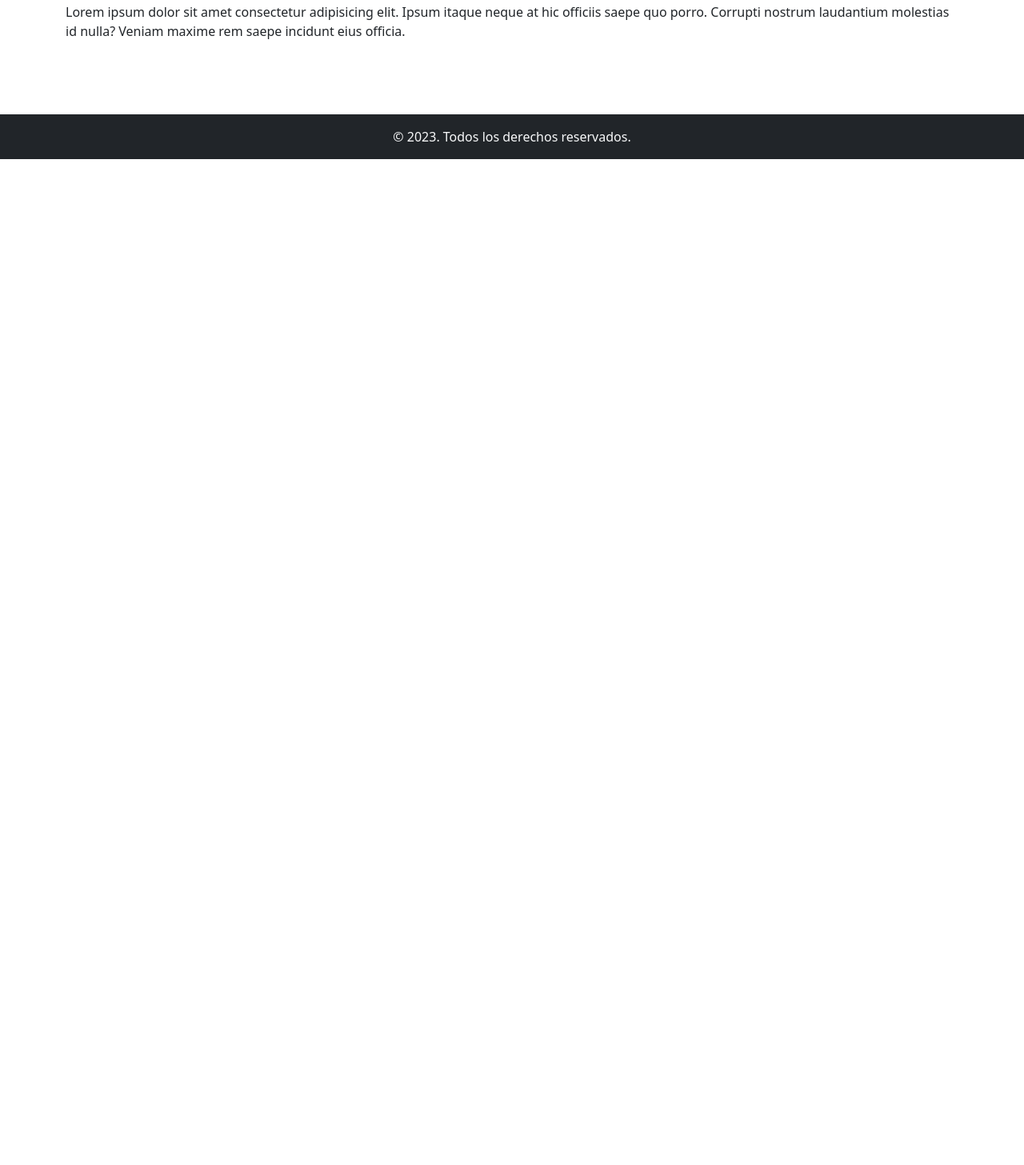
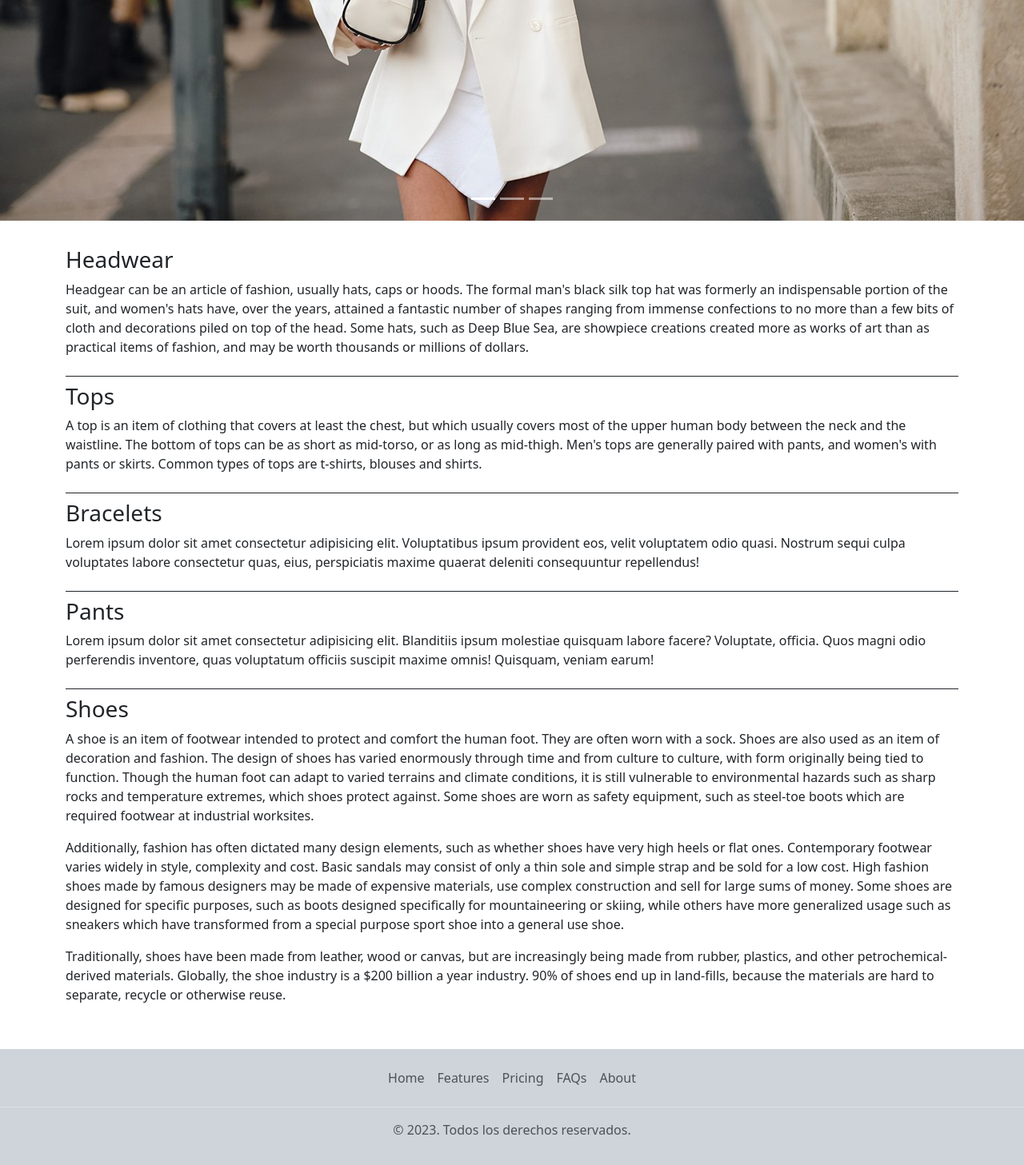
Before and after one commit to BlueBlizzardd/Landing-Page--2-Multimedia--Moda-, a plain HTML site: page index.html in a window 1280 px wide. Shown: the part 601-2058 px from the top of the page at 80% size. Before the commit the page ends 800 px from the top, so only its background shows below. Drawn offline with Linux system fonts and the light colour scheme.

Commit message:
Carousel, Styles

```diff
--- a/assets/styles/estilazo.css
+++ b/assets/styles/estilazo.css
@@ -8,6 +8,25 @@
 
 /* Nav Selectors */
 
+.navbar {
+    z-index: 9;
+}
+
+/* Carousel */
+
+.carousel .carousel-item {
+    height: 100vh;
+    min-height: 300px;
+}
+
+.carousel-item img {
+      position: absolute;
+      object-fit: cover;
+      top: 0;
+      left: 0;
+      min-height: 500px;
+}
+
 /* Header */
 
 /* Footer */
--- a/index.html
+++ b/index.html
@@ -6,6 +6,7 @@
     <meta http-equiv="X-UA-Compatible" content="IE=edge">
     <meta name="viewport" content="width=device-width, initial-scale=1.0">
     <title>Document</title>
+    <script src="assets/scripts/bootstrap.bundle.js"></script>
     <link rel="stylesheet" href="/assets/styles/bootstrap.css">
     <link rel="stylesheet" href="/assets/styles/estilazo.css">
 </head>
@@ -13,12 +14,13 @@
 <!-- TODO: Carrousel, fix the sticky footer, add images, change primary/secondary colors -->
 
 <body>
-    <script src="assets/scripts/bootstrap.bundle.js"></script>
 
     <header>
-        <nav class="navbar navbar-expand-lg bg-dark-subtle">
+        <nav class="navbar navbar-expand-lg bg-transparent">
             <div class="container-fluid">
-                <a href="#" class="navbar-brand">Clothing</a>
+                <a href="#" class="navbar-brand px-2">
+                    <img src="/assets/img/1280px-Chanel_logo_interlocking_cs.svg(3).png">
+                </a>
                 <button class="navbar-toggler" type="button" data-bs-toggle="collapse"
                     data-bs-target="#navbarSupportedContent" aria-controls="navbarSupportedContent"
                     aria-expanded="false" aria-label="Toggle navigation">
@@ -40,58 +42,147 @@
         </nav>
     </header>
 
-    <div class="container">
+    <div class="container-fluid px-0 pb-3">
+        <div id="carouselExampleIndicators" class="carousel slide" data-bs-ride="true">
+            <div class="carousel-indicators">
+                <button type="button" data-bs-target="#carouselExampleIndicators" data-bs-slide-to="0" class="active"
+                    aria-current="true" aria-label="Slide 1"></button>
+                <button type="button" data-bs-target="#carouselExampleIndicators" data-bs-slide-to="1"
+                    aria-label="Slide 2"></button>
+                <button type="button" data-bs-target="#carouselExampleIndicators" data-bs-slide-to="2"
+                    aria-label="Slide 3"></button>
+            </div>
+            <div class="carousel-inner">
+                <div class="carousel-item active">
+                    <img src="/assets/img/milan.jpg" class="d-block w-100 rounded-bottom-3" alt="...">
+                </div>
+                <div class="carousel-item">
+                    <img src="/assets/img/harajuku.jpg" class="d-block w-100 rounded-bottom-3" alt="...">
+                </div>
+                <div class="carousel-item">
+                    <img src="/assets/img/les.jpg" class="d-block w-100 rounded-bottom-3" alt="...">
+                </div>
+            </div>
+            <button class="carousel-control-prev" type="button" data-bs-target="#carouselExampleIndicators"
+                data-bs-slide="prev">
+                <span class="carousel-control-prev-icon" aria-hidden="true"></span>
+                <span class="visually-hidden">Previous</span>
+            </button>
+            <button class="carousel-control-next" type="button" data-bs-target="#carouselExampleIndicators"
+                data-bs-slide="next">
+                <span class="carousel-control-next-icon" aria-hidden="true"></span>
+                <span class="visually-hidden">Next</span>
+            </button>
+        </div>
+    </div>
+
+    <div class="container py-2">
         <div id="body">
             <div class="border-bottom border-dark py-2" id="headwear">
                 <h3> Headwear </h3>
                 <div>
-                    Headgear can be an article of fashion, usually hats, caps or hoods. The formal man's black silk top
+                    <p>
+                        Headgear can be an article of fashion, usually hats, caps or hoods. The formal man's black silk
+                        top
                         hat was formerly an indispensable portion of the suit, and women's hats have, over the years,
-                    attained a fantastic number of shapes ranging from immense confections to no more than a few bits of
+                        attained a fantastic number of shapes ranging from immense confections to no more than a few
+                        bits of
                         cloth and decorations piled on top of the head. Some hats, such as Deep Blue Sea, are showpiece
                         creations created more as works of art than as practical items of fashion, and may be worth
                         thousands or millions of dollars.
+                    </p>
                 </div>
             </div>
             <div class="border-bottom border-dark py-2" id="tops">
                 <h3> Tops </h3>
                 <div>
-                    A top is an item of clothing that covers at least the chest, but which usually covers most of the
+                    <p>
+                        A top is an item of clothing that covers at least the chest, but which usually covers most of
+                        the
                         upper human body between the neck and the waistline. The bottom of tops can be as short as
                         mid-torso, or as long as mid-thigh. Men's tops are generally paired with pants, and women's with
                         pants or skirts. Common types of tops are t-shirts, blouses and shirts.
+                    </p>
                 </div>
             </div>
             <div class="border-bottom border-dark py-2" id="bracelets">
                 <h3> Bracelets </h3>
                 <div>
+                    <p>
                         Lorem ipsum dolor sit amet consectetur adipisicing elit. Voluptatibus ipsum provident eos, velit
-                    voluptatem odio quasi. Nostrum sequi culpa voluptates labore consectetur quas, eius, perspiciatis
+                        voluptatem odio quasi. Nostrum sequi culpa voluptates labore consectetur quas, eius,
+                        perspiciatis
                         maxime quaerat deleniti consequuntur repellendus!
+                    </p>
                 </div>
             </div>
             <div class="border-bottom border-dark py-2" id="pants">
                 <h3> Pants </h3>
                 <div>
-                    Lorem ipsum dolor sit amet consectetur adipisicing elit. Blanditiis ipsum molestiae quisquam labore
-                    facere? Voluptate, officia. Quos magni odio perferendis inventore, quas voluptatum officiis suscipit
+                    <p>
+                        Lorem ipsum dolor sit amet consectetur adipisicing elit. Blanditiis ipsum molestiae quisquam
+                        labore
+                        facere? Voluptate, officia. Quos magni odio perferendis inventore, quas voluptatum officiis
+                        suscipit
                         maxime omnis! Quisquam, veniam earum!
+                    </p>
                 </div>
             </div>
             <div class="py-2" id="shoes">
                 <h3> Shoes </h3>
                 <div>
-                    Lorem ipsum dolor sit amet consectetur adipisicing elit. Ipsum itaque neque at hic officiis saepe
-                    quo porro. Corrupti nostrum laudantium molestias id nulla? Veniam maxime rem saepe incidunt eius
-                    officia.
+                    <p> A shoe is an item of footwear intended to protect and comfort the human foot. They are often
+                        worn
+                        with a sock. Shoes are also used as an item of decoration and fashion. The design of shoes has
+                        varied enormously through time and from culture to culture, with form originally being tied to
+                        function. Though the human foot can adapt to varied terrains and climate conditions, it is still
+                        vulnerable to environmental hazards such as sharp rocks and temperature extremes, which shoes
+                        protect against. Some shoes are worn as safety equipment, such as steel-toe boots which are
+                        required
+                        footwear at industrial worksites.
+                    </p>
+
+                    <p>
+                        Additionally, fashion has often dictated many design elements, such as whether shoes have very
+                        high
+                        heels or flat ones. Contemporary footwear varies widely in style, complexity and cost. Basic
+                        sandals
+                        may consist of only a thin sole and simple strap and be sold for a low cost. High fashion shoes
+                        made
+                        by famous designers may be made of expensive materials, use complex construction and sell for
+                        large
+                        sums of money. Some shoes are designed for specific purposes, such as boots designed
+                        specifically
+                        for mountaineering or skiing, while others have more generalized usage such as sneakers which
+                        have
+                        transformed from a special purpose sport shoe into a general use shoe.
+                    </p>
+
+                    <p>
+                        Traditionally, shoes have been made from leather, wood or canvas, but are increasingly being
+                        made
+                        from rubber, plastics, and other petrochemical-derived materials. Globally, the shoe industry is
+                        a $200 billion a year industry. 90% of shoes end up in land-fills, because the materials are
+                        hard
+                        to separate, recycle or otherwise reuse.
+                    </p>
                 </div>
             </div>
         </div>
     </div>
 
-    <footer class="bg-dark text-light text-center text-lg-start fixed-bottom">
-        <div class="text-center p-3"> © 2023. Todos los derechos reservados. </div>
+    <div class="container-fluid px-0">
+        <footer class="py-3 mt-4 bg-dark-subtle">
+            <ul class="nav justify-content-center border-bottom pb-3 mb-3">
+                <li class="nav-item"><a href="#" class="nav-link px-2 text-muted">Home</a></li>
+                <li class="nav-item"><a href="#" class="nav-link px-2 text-muted">Features</a></li>
+                <li class="nav-item"><a href="#" class="nav-link px-2 text-muted">Pricing</a></li>
+                <li class="nav-item"><a href="#" class="nav-link px-2 text-muted">FAQs</a></li>
+                <li class="nav-item"><a href="#" class="nav-link px-2 text-muted">About</a></li>
+            </ul>
+            <p class="text-center text-muted">© 2023. Todos los derechos reservados.</p>
         </footer>
+    </div>
 
 </body>
 
```
Also changed, not shown: assets/img/1280px-Chanel_logo_interlocking_cs.svg(2).png (added), assets/img/1280px-Chanel_logo_interlocking_cs.svg(3).png (added), assets/img/1280px-Chanel_logo_interlocking_cs.svg.png (added), assets/img/les.jpg (added), assets/img/milan.jpg (added), 1 other file. Lines whose indentation alone changed are shown as unchanged.
